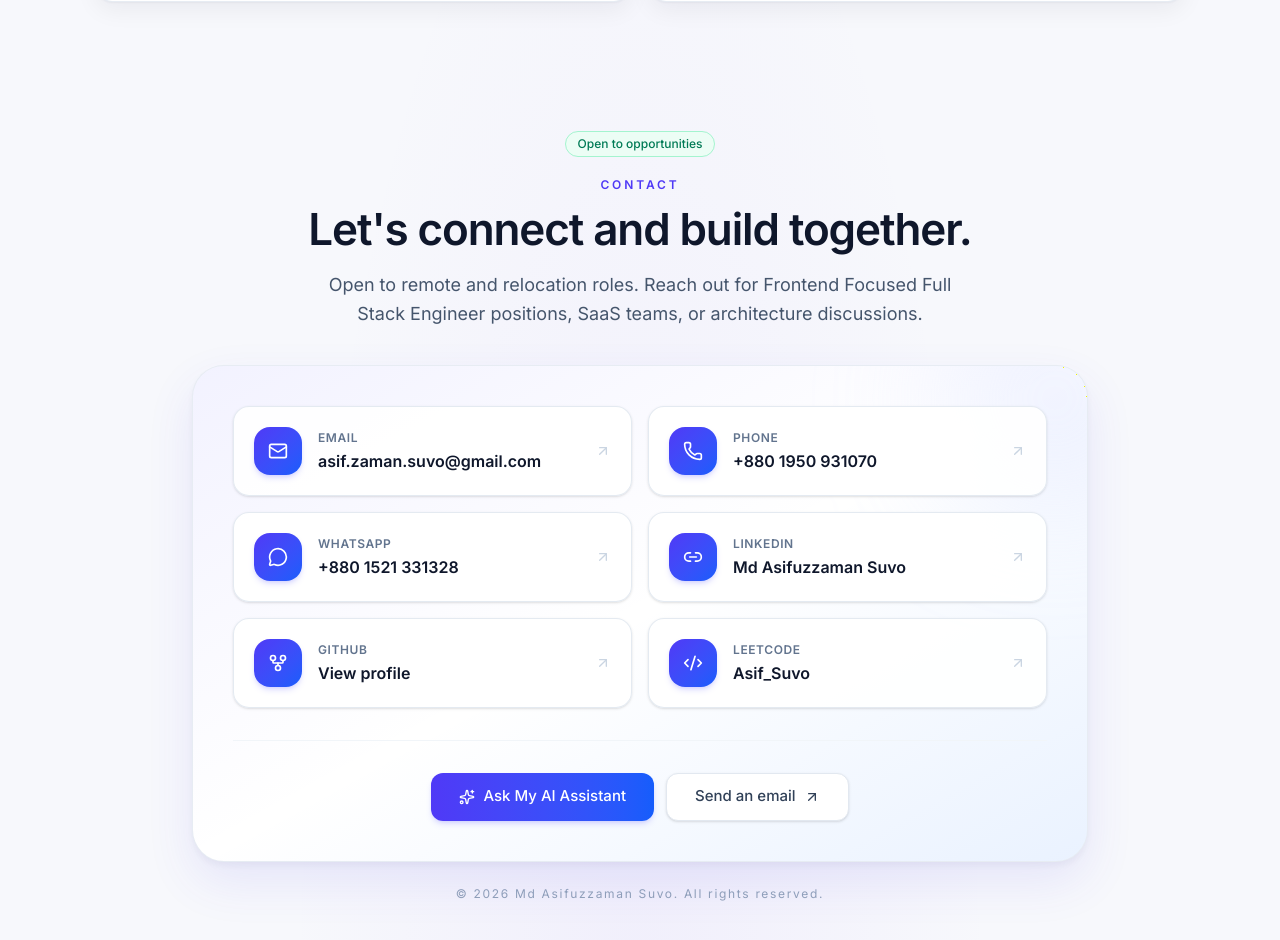
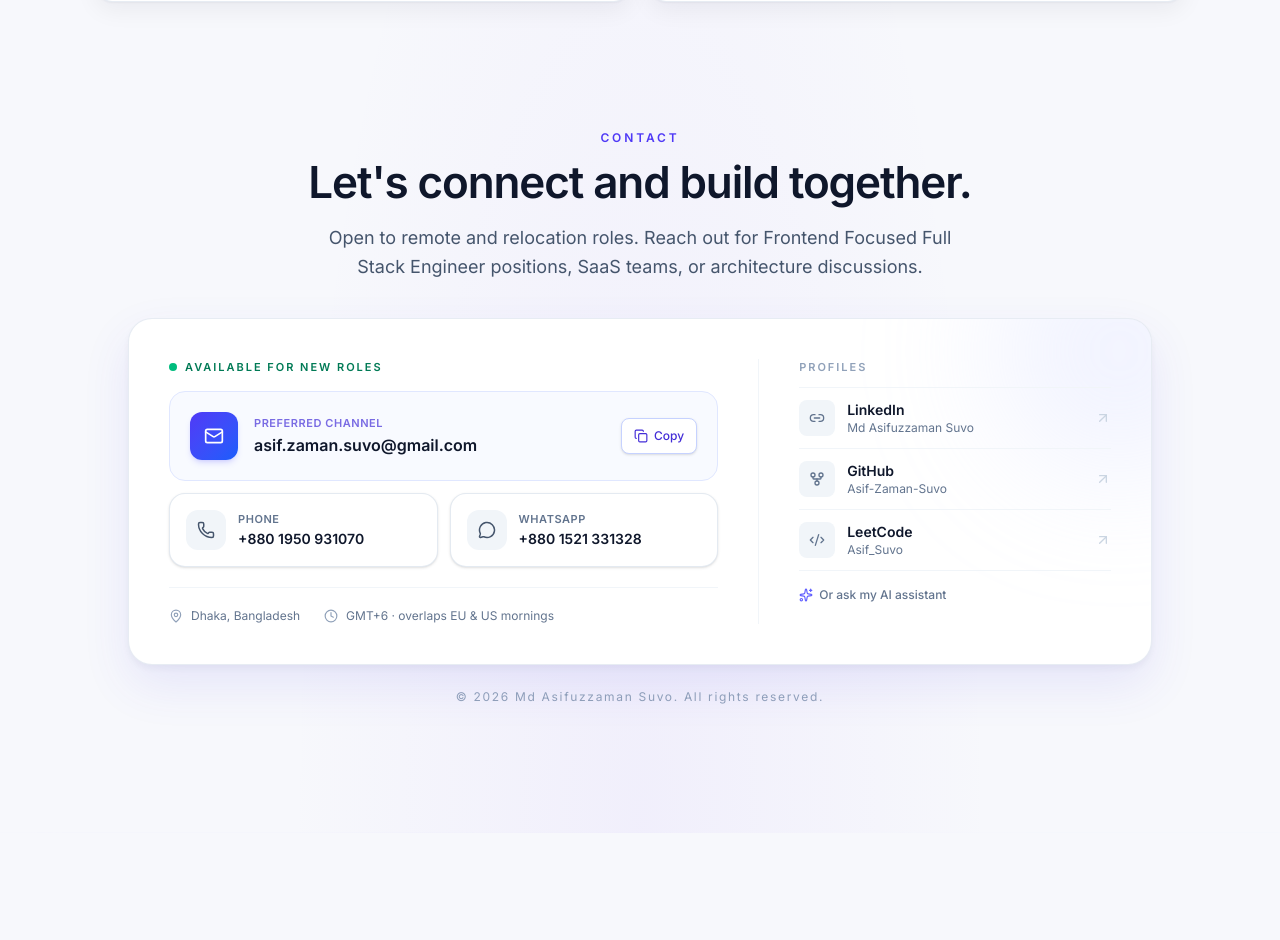
Before and after one commit to Asif-Zaman-Suvo/Portfolio, a Next.js app: page / in a window 1280 px wide. Shown: the part 6902-7842 px from the top of the page. After the commit the page ends 7735 px from the top, so only its background shows below. Built offline with nearby package versions, Linux system fonts and the light colour scheme; no server answers.

Commit message:
Contact Section updated

```diff
--- a/components/ContactSection.tsx
+++ b/components/ContactSection.tsx
@@ -1,28 +1,25 @@
 "use client";
 
-import { motion } from "framer-motion";
+import { useEffect, useRef, useState } from "react";
 import {
   ArrowUpRight,
+  Check,
+  Clock,
   Code2,
+  Copy,
   GitFork,
   Link2,
   Mail,
+  MapPin,
   MessageCircle,
   Phone,
   Sparkles,
 } from "lucide-react";
-import { Button } from "@/components/ui/button";
-import { Badge } from "@/components/ui/badge";
 import { Reveal } from "@/components/Reveal";
 
-const contactLinks = [
-  {
-    label: "Email",
-    value: "asif.zaman.suvo@gmail.com",
-    href: "mailto:asif.zaman.suvo@gmail.com",
-    icon: Mail,
-    external: false,
-  },
+const EMAIL = "asif.zaman.suvo@gmail.com";
+
+const directChannels = [
   {
     label: "Phone",
     value: "+880 1950 931070",
@@ -37,41 +34,60 @@ const contactLinks = [
     icon: MessageCircle,
     external: true,
   },
+];
+
+const profiles = [
   {
     label: "LinkedIn",
     value: "Md Asifuzzaman Suvo",
     href: "https://www.linkedin.com/in/md-asifuzzaman-shuvo",
     icon: Link2,
-    external: true,
   },
   {
     label: "GitHub",
-    value: "View profile",
+    value: "Asif-Zaman-Suvo",
     href: "https://github.com/asif-zaman-suvo",
     icon: GitFork,
-    external: true,
   },
   {
     label: "LeetCode",
     value: "Asif_Suvo",
     href: "https://leetcode.com/u/Asif_Suvo",
     icon: Code2,
-    external: true,
   },
 ];
 
-const contactCardClass =
-  "group flex items-center gap-3 rounded-2xl border border-slate-200/90 bg-white/90 p-4 shadow-sm transition hover:-translate-y-0.5 hover:border-indigo-200 hover:shadow-md sm:gap-4 sm:p-5";
+const availabilityMeta = [
+  { icon: MapPin, label: "Dhaka, Bangladesh" },
+  { icon: Clock, label: "GMT+6 · overlaps EU & US mornings" },
+];
 
 export function ContactSection() {
+  const [copied, setCopied] = useState(false);
+  const resetTimer = useRef<ReturnType<typeof setTimeout> | null>(null);
+
+  useEffect(() => {
+    return () => {
+      if (resetTimer.current) clearTimeout(resetTimer.current);
+    };
+  }, []);
+
+  const copyEmail = async () => {
+    try {
+      await navigator.clipboard.writeText(EMAIL);
+      setCopied(true);
+      if (resetTimer.current) clearTimeout(resetTimer.current);
+      resetTimer.current = setTimeout(() => setCopied(false), 2000);
+    } catch {
+      window.location.href = `mailto:${EMAIL}`;
+    }
+  };
+
   return (
     <section id="contact" className="section-scroll section-padding pb-4 sm:pb-6">
       <Reveal>
         <div className="mx-auto max-w-3xl text-center">
-          <Badge className="border-emerald-200 bg-emerald-50 text-emerald-700">
-            Open to opportunities
-          </Badge>
-          <p className="section-kicker mt-4 sm:mt-5">Contact</p>
+          <p className="section-kicker">Contact</p>
           <h2 className="section-heading">Let&apos;s connect and build together.</h2>
           <p className="section-subheading mx-auto">
             Open to remote and relocation roles. Reach out for Frontend Focused Full Stack Engineer
@@ -81,61 +97,132 @@ export function ContactSection() {
       </Reveal>
 
       <Reveal delay={0.08}>
-        <div className="relative mx-auto mt-7 max-w-4xl overflow-hidden rounded-2xl border border-slate-200/80 bg-white shadow-(--shadow-elevated) sm:mt-9 sm:rounded-4xl">
+        <div className="relative mx-auto mt-7 max-w-5xl overflow-hidden rounded-2xl border border-slate-200/80 bg-white shadow-(--shadow-elevated) sm:mt-9 sm:rounded-3xl">
           <div
             aria-hidden
-            className="pointer-events-none absolute inset-0 bg-linear-to-br from-indigo-500/8 via-transparent to-blue-500/10"
-          />
-          <div
-            aria-hidden
-            className="pointer-events-none absolute -right-20 -top-20 h-56 w-56 rounded-full bg-indigo-200/30 blur-3xl"
+            className="pointer-events-none absolute -right-24 -top-24 h-64 w-64 rounded-full bg-indigo-200/25 blur-3xl"
           />
 
-          <div className="relative p-4 sm:p-8 lg:p-10">
-            <div className="grid gap-3 sm:grid-cols-2 sm:gap-4">
-              {contactLinks.map(({ label, value, href, icon: Icon, external }, index) => (
-                <motion.a
+          <div className="relative grid gap-8 p-5 sm:p-8 lg:grid-cols-5 lg:gap-10 lg:p-10">
+            <div className="lg:col-span-3">
+              <div className="flex items-center gap-2">
+                <span className="relative flex h-2 w-2">
+                  <span className="absolute inline-flex h-full w-full animate-ping rounded-full bg-emerald-400 opacity-75" />
+                  <span className="relative inline-flex h-2 w-2 rounded-full bg-emerald-500" />
+                </span>
+                <p className="text-[11px] font-semibold uppercase tracking-[0.18em] text-emerald-700">
+                  Available for new roles
+                </p>
+              </div>
+
+              <div className="mt-4 rounded-2xl border border-indigo-100 bg-indigo-50/40 p-4 sm:p-5">
+                <div className="flex flex-wrap items-center gap-3 sm:gap-4">
+                  <span className="flex h-11 w-11 shrink-0 items-center justify-center rounded-xl bg-linear-to-br from-indigo-600 to-blue-600 text-white shadow-md shadow-indigo-500/20 sm:h-12 sm:w-12">
+                    <Mail className="h-5 w-5" />
+                  </span>
+                  <div className="min-w-0 flex-1">
+                    <p className="text-[11px] font-semibold uppercase tracking-wider text-indigo-700/70">
+                      Preferred channel
+                    </p>
+                    <a
+                      href={`mailto:${EMAIL}`}
+                      className="mt-0.5 block break-all text-sm font-semibold text-slate-900 underline-offset-4 transition hover:text-indigo-700 hover:underline sm:text-base"
+                    >
+                      {EMAIL}
+                    </a>
+                  </div>
+                  <button
+                    type="button"
+                    onClick={copyEmail}
+                    aria-label={copied ? "Email copied" : "Copy email address"}
+                    className="inline-flex h-9 items-center gap-1.5 rounded-lg border border-indigo-200 bg-white px-3 text-xs font-medium text-indigo-700 shadow-sm transition hover:border-indigo-300 hover:bg-indigo-50"
+                  >
+                    {copied ? (
+                      <>
+                        <Check className="h-3.5 w-3.5" />
+                        Copied
+                      </>
+                    ) : (
+                      <>
+                        <Copy className="h-3.5 w-3.5" />
+                        Copy
+                      </>
+                    )}
+                  </button>
+                </div>
+              </div>
+
+              <div className="mt-3 grid gap-3 sm:grid-cols-2">
+                {directChannels.map(({ label, value, href, icon: Icon, external }) => (
+                  <a
                     key={label}
                     href={href}
                     target={external ? "_blank" : undefined}
                     rel={external ? "noreferrer" : undefined}
-                  initial={{ opacity: 0, y: 12 }}
-                  whileInView={{ opacity: 1, y: 0 }}
-                  viewport={{ once: true }}
-                  transition={{ delay: 0.1 + index * 0.06 }}
-                  className={contactCardClass}
+                    className="group flex items-center gap-3 rounded-2xl border border-slate-200/90 bg-white p-4 shadow-sm transition hover:-translate-y-0.5 hover:border-indigo-200 hover:shadow-md"
                   >
-                  <span className="flex h-11 w-11 shrink-0 items-center justify-center rounded-2xl bg-linear-to-br from-indigo-600 to-blue-600 text-white shadow-md shadow-indigo-500/20 transition group-hover:scale-105 sm:h-12 sm:w-12">
-                    <Icon className="h-5 w-5" />
+                    <span className="flex h-10 w-10 shrink-0 items-center justify-center rounded-xl bg-slate-100 text-slate-600 transition group-hover:bg-indigo-50 group-hover:text-indigo-600">
+                      <Icon className="h-4.5 w-4.5" />
                     </span>
                     <span className="min-w-0 flex-1">
-                    <span className="block text-[11px] font-semibold uppercase tracking-wider text-slate-500 sm:text-xs">
+                      <span className="block text-[11px] font-semibold uppercase tracking-wider text-slate-500">
                         {label}
                       </span>
-                    <span className="mt-1 block break-all text-sm font-semibold leading-snug text-slate-900 sm:text-base">
+                      <span className="mt-0.5 block truncate text-sm font-semibold text-slate-900">
                         {value}
                       </span>
                     </span>
-                  <ArrowUpRight className="hidden h-4 w-4 shrink-0 text-slate-300 transition group-hover:text-indigo-600 sm:block" />
-                </motion.a>
+                  </a>
                 ))}
               </div>
 
-            <div className="mt-8 flex flex-col items-center justify-center gap-3 border-t border-slate-100 pt-8 sm:flex-row">
-              <Button
-                size="lg"
-                className="w-full sm:w-auto"
+              <dl className="mt-5 flex flex-col gap-2 border-t border-slate-100 pt-5 sm:flex-row sm:flex-wrap sm:gap-x-6">
+                {availabilityMeta.map(({ icon: Icon, label }) => (
+                  <div key={label} className="flex items-center gap-2 text-xs text-slate-500">
+                    <Icon className="h-3.5 w-3.5 shrink-0 text-slate-400" />
+                    <dt className="sr-only">Detail</dt>
+                    <dd>{label}</dd>
+                  </div>
+                ))}
+              </dl>
+            </div>
+
+            <div className="lg:col-span-2 lg:border-l lg:border-slate-100 lg:pl-10">
+              <p className="text-[11px] font-semibold uppercase tracking-[0.18em] text-slate-400">
+                Profiles
+              </p>
+
+              <div className="mt-3 divide-y divide-slate-100 border-y border-slate-100">
+                {profiles.map(({ label, value, href, icon: Icon }) => (
+                  <a
+                    key={label}
+                    href={href}
+                    target="_blank"
+                    rel="noreferrer"
+                    className="group flex items-center gap-3 py-3 transition"
+                  >
+                    <span className="flex h-9 w-9 shrink-0 items-center justify-center rounded-lg bg-slate-100 text-slate-500 transition group-hover:bg-indigo-50 group-hover:text-indigo-600">
+                      <Icon className="h-4 w-4" />
+                    </span>
+                    <span className="min-w-0 flex-1">
+                      <span className="block text-sm font-semibold text-slate-900 transition group-hover:text-indigo-700">
+                        {label}
+                      </span>
+                      <span className="block truncate text-xs text-slate-500">{value}</span>
+                    </span>
+                    <ArrowUpRight className="h-4 w-4 shrink-0 text-slate-300 transition group-hover:text-indigo-600" />
+                  </a>
+                ))}
+              </div>
+
+              <button
+                type="button"
                 onClick={() => window.dispatchEvent(new Event("open-asif-ai-chat"))}
+                className="mt-4 inline-flex items-center gap-1.5 text-xs font-medium text-slate-500 transition hover:text-indigo-700"
               >
-                <Sparkles className="h-4 w-4" />
-                Ask My AI Assistant
-              </Button>
-              <a href="mailto:asif.zaman.suvo@gmail.com" className="w-full sm:w-auto">
-                <Button variant="outline" size="lg" className="w-full">
-                  Send an email
-                  <ArrowUpRight className="h-4 w-4" />
-                </Button>
-              </a>
+                <Sparkles className="h-3.5 w-3.5 text-indigo-500" />
+                Or ask my AI assistant
+              </button>
             </div>
           </div>
         </div>
```
Lines whose indentation alone changed are shown as unchanged.
